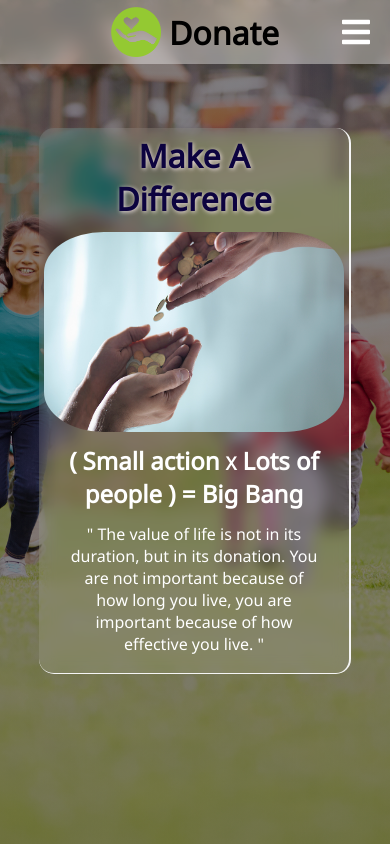
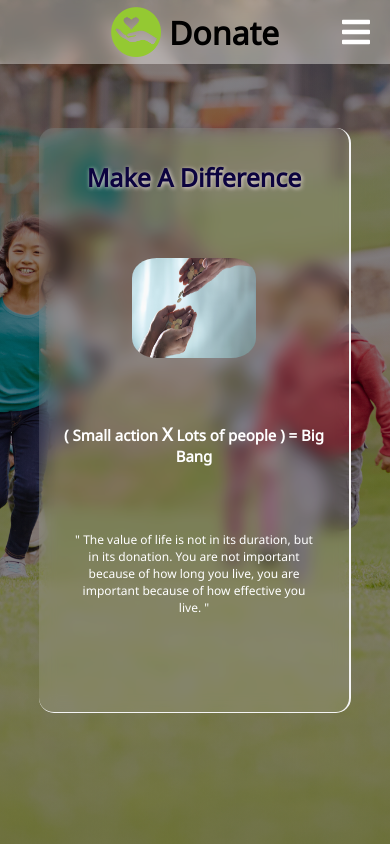
Before and after one commit to BAGPALLAB7/Donation-web-application-payment-gateway, a plain HTML site: page index.html in a window 390 px wide. Drawn offline with Linux system fonts and the light colour scheme.

Commit message:
Add files via upload

```diff
--- a/style.css
+++ b/style.css
@@ -192,3 +192,25 @@ header{
         height: 70%;
     }
 }
+@media(max-width: 425px)
+{
+    .content{
+        height: 75%;
+    }
+    .content h1 {
+
+        font-size: 25px;
+    }
+    .content img {
+
+        width: 40%;
+        height: 100px;
+    }
+    .content h2 {
+        font-size: 15px;
+    }
+    .content p{
+        font-size: 12px;
+    }
+
+}
```
